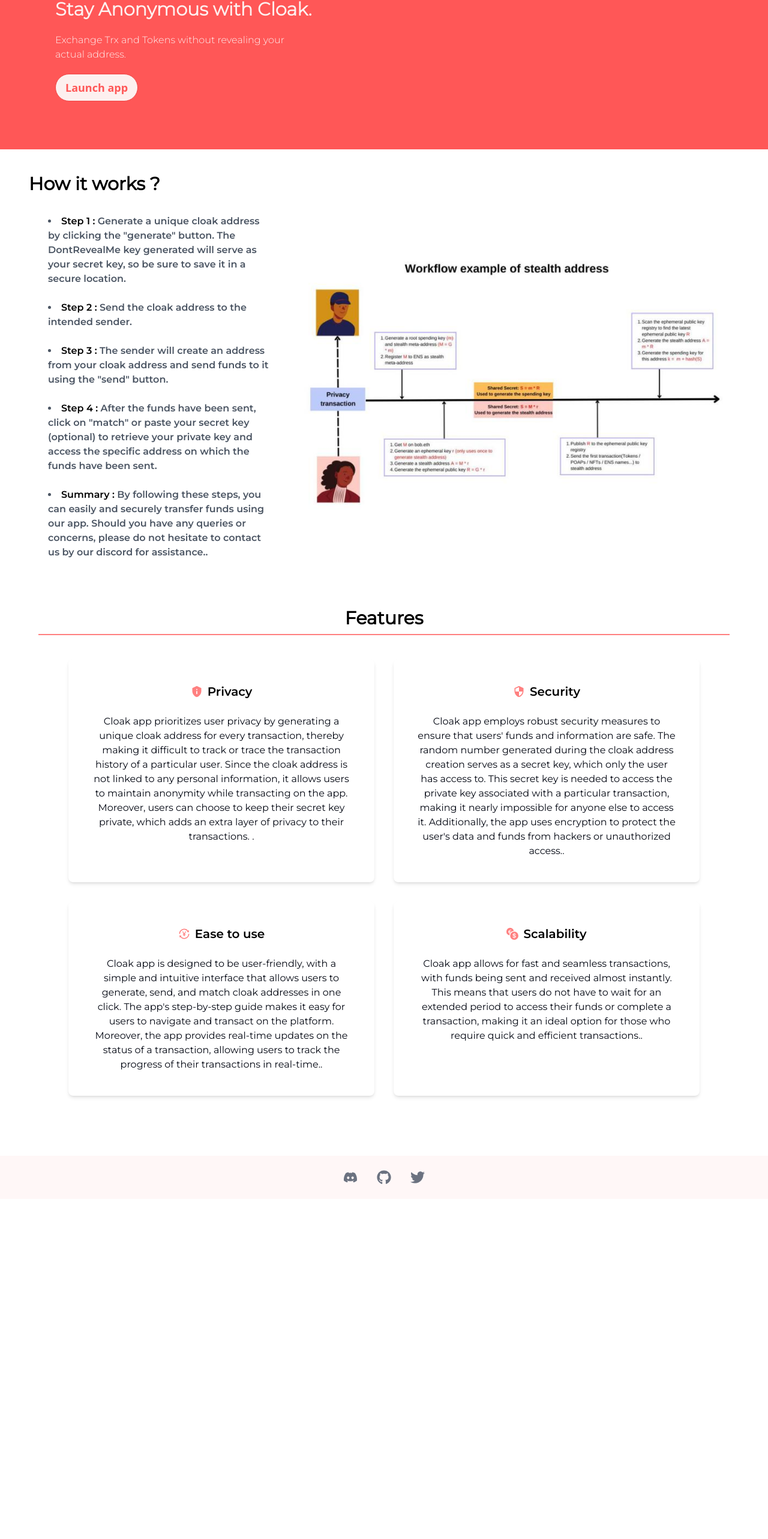
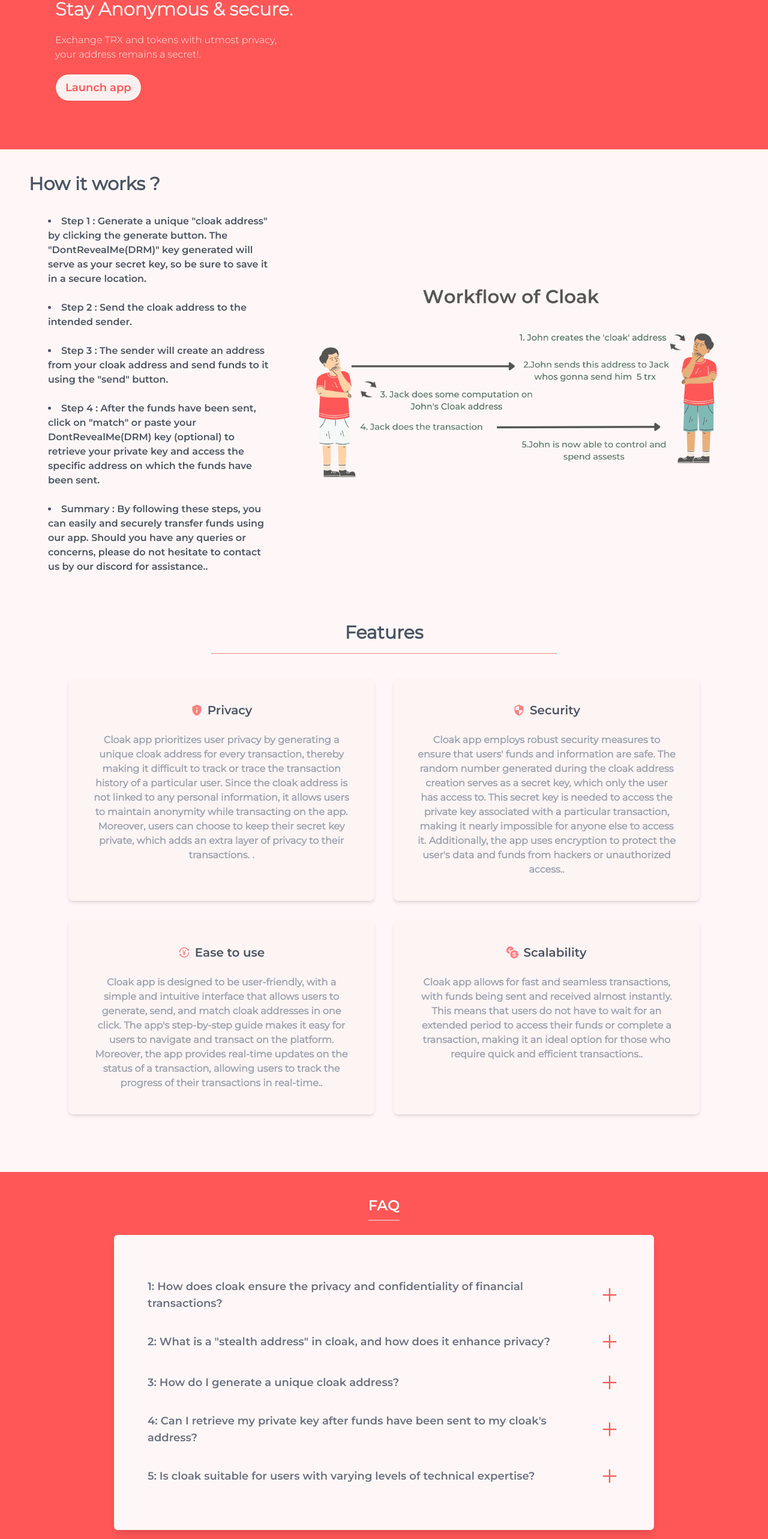
Before and after one commit to OxMaaz/Cloak, a React (Create React App) app in the folder cloak/ui-cloak/: page / in a window 1280 px wide. Shown: the part 180-2746 px from the top of the page at 60% size. Before the commit the page ends 2179 px from the top, so only its background shows below. Built offline with nearby package versions, Linux system fonts and the light colour scheme.

Commit message:
upgrading the ui

```diff
--- a/cloak/ui-cloak/src/components/Cloak.js
+++ b/cloak/ui-cloak/src/components/Cloak.js
@@ -95,10 +95,9 @@ const Cloak = () => {
                     theme="light" />
                 <Connect />
                 <Stealth />
-                <div className=' mt-16  border-2  mx-auto  w-[700px]'>
-                </div>
+
                 <Transaction />
-                <Footer />
+                {/* <Footer /> */}
             </CloakContext.Provider>
         </div>
     )
--- a/cloak/ui-cloak/src/components/Send.js
+++ b/cloak/ui-cloak/src/components/Send.js
@@ -205,7 +205,7 @@ const Send = () => {
     }
 
     return (
-        <div className=" flex flex-col items-center space-y-4 mt-4 ">
+        <div className=" flex flex-col items-center space-y-2 mt-4 ">
 
 
             {/* tokens dropdown */}
@@ -256,7 +256,7 @@ const Send = () => {
             </div>
             {/* send button */}
 
-            <div className='  pt-5 ml-2'>
+            <div className='  pt-3 ml-2'>
                 <div
                     className=" cursor-pointer flex justify-around items-center  montserrat-subtitle border-1 p-1  text-white bg-[#FF5757] hover:shadow-xl px-6 text-center rounded-md  font-semibold  border-red-500 border"
                     onClick={token === '' ? sendTrx : sendTrc20}
--- a/cloak/ui-cloak/src/components/Stealth.js
+++ b/cloak/ui-cloak/src/components/Stealth.js
@@ -87,35 +87,35 @@ const Stealth = () => {
   }, []);
 
   return (
-    <div className="flex flex-col space-y-6">
-      <h1 className="montserrat-subtitle text-gray-700 text-4xl  font-extrabold">Cloak Address</h1>
+    <>
+      <div className="flex flex-col items-center p-14 rounded-t-md">
 
-      <div className="flex mx-auto space-x-3 text-gray-700">
-        <h3 className="montserrat-medium font-normal">#tronCloak-
-          <span className="montserrat-small font-semibold">{stealthmeta}</span>
-        </h3>
-        {/* copy key */}
-        <AiOutlineCopy
-          className="cursor-pointer text-gray-500"
-          size={20}
-          onClick={oncopy}
+        <div className="pb-6 flex flex-col space-y-4 items-center border-b w-full">
+          <h1
+            className="mx-auto w-[45%] montserrat-subtitle text-gray-500 md:text-3xl
+      text-4xl  font-bold"
+          > Unlock
+            <span className="montserrat-subtitle md:text-3xl
+      text-4xl font-extrabold text-gray-500 "> the true potential of privacy</span> with Cloak Protocol</h1>
 
-        />
-      </div>
+          {note === true &&
+            <p
+              className="montserrat-small text-gray-500 font-semibold font-mono w-[60%]">
+              Guard the key, unleash the cloak. Never reveal the 'DontRevealMe key' , only share your secure 'Cloak address' for confidential transactions. </p>}
+        </div>
 
-      {/* generatemetakey */}
-      <div>
+        <div className="my-6 flex gap-4 items-center p-2 px-3 rounded-md  bg-[#fceeee]">
+          <p className="montserrat-small  font-semibold text-gray-500">
+            <span className="text-[#435864] font-semibold">#tronCloak-</span>
+            {stealthmeta}</p>
+          <AiOutlineCopy className='font-bold text-2xl text-gray-500' onClick={oncopy} />
+        </div>
+
         <button
           className="montserrat-subtitle border-1 p-1 montserrat-subtitle   text-white bg-[#FF5757] hover:shadow-xl px-6 text-center rounded-md  font-semibold   hover:bg-[#FDF0EF] hover:text-[#FF5757]  hover:border-white border-red-500 border"
-          onClick={generatestealthmetaaddress}
-        >
-          Generate
-        </button>
+          onClick={generatestealthmetaaddress}>Generate</button>
       </div>
-      {note === true &&
-        <div className="flex justify-center text-gray-800 items-center  mr-2 mb-2"> <span className="montserrat-subtitle font-semibold  " >⚠ Note :  </span> <p className="montserrat-subtitle font-semibold text-gray-500 "> Never expose the 'DontRevealMe' key . Always Share 'Cloak address' to receive trnsc</p>
-        </div>}
-    </div>
+    </>
   )
 }
 
--- a/cloak/ui-cloak/src/intro/Container.js
+++ b/cloak/ui-cloak/src/intro/Container.js
@@ -2,15 +2,17 @@ import React from 'react'
 import Header from './Header'
 import Description from './Description'
 import Footer from './Footer'
+import Qna from './Qna'
 
 const Container = () => {
   return (
-    <>
+    <div className='bg-[#FFF7F7]'>
       <Header />
       <Description />
+      <Qna/>
       <Footer />
 
-    </>
+    </div>
   )
 }
 
--- a/cloak/ui-cloak/src/intro/Description.js
+++ b/cloak/ui-cloak/src/intro/Description.js
@@ -1,6 +1,6 @@
 import React from 'react'
 // import { MdOutlinePrivacyTip, MdSecurity, MdAlarmOn, MdThumbUpOffAlt } from "react-icons/md";
-import descriptionimage from '../assets/descriptionImage.jpg';
+import descriptionimage from '../assets/cloakdescription.png';
 import { MdOutlineSecurity, MdPrivacyTip } from 'react-icons/md';
 import { AiOutlineTransaction } from 'react-icons/ai';
 import { BsCurrencyExchange } from 'react-icons/bs';
@@ -8,11 +8,11 @@ import { BsCurrencyExchange } from 'react-icons/bs';
 
 const Description = () => {
   return (
-    <div className='bg-[white] p-10 px-8 montserrat-medium'>
+    <div className=' p-10 px-8 montserrat-medium'>
 
       <div className='flex items-start flex-col px-4'>
         {/* Heading */}
-        <h2 className='montserrat-heading font-semibold self-left text-3xl text-black'>How it works ?</h2>
+        <h2 className='montserrat-heading font-semibold self-left text-3xl  text-gray-600'>How it works ?</h2>
 
 
         {/* image */}
@@ -28,20 +28,20 @@ const Description = () => {
           <div class="xl:w-[40%] flex flex-col p-8 break-words montserrat-subheading">
             <ul class="list-disc list-inside space-y-6">
               <li className="mb-2 text-left text-gray-600">
-                <span className="font-semibold text-black break-words">Step 1 : </span>
-                Generate a unique cloak address by clicking the "generate" button. The DontRevealMe key generated will serve as your secret key, so be sure to save it in a secure location.
+                <span className="font-semibold text-gray-600 break-words">Step 1 : </span>
+                Generate a unique "cloak address" by clicking the generate button. The "DontRevealMe(DRM)" key generated will serve as your secret key, so be sure to save it in a secure location.
               </li>
               <li class="mb-2 text-left text-gray-600">
-                <span class="font-semibold text-black">Step 2 : </span> Send the cloak address to the intended sender.
+                <span class="font-semibold text-gray-600">Step 2 : </span> Send the cloak address to the intended sender.
               </li>
               <li class="mb-2 text-left text-gray-600">
-                <span class="font-semibold text-black">Step 3 : </span> The sender will create an address from your cloak address and send funds to it using the "send" button.
+                <span class="font-semibold text-gray-600">Step 3 : </span> The sender will create an address from your cloak address and send funds to it using the "send" button.
               </li>
               <li class="mb-2 text-left text-gray-600">
-                <span class="font-semibold text-black">Step 4 : </span> After the funds have been sent, click on "match" or paste your secret key (optional) to retrieve your private key and access the specific address on which the funds have been sent.
+                <span class="font-semibold text-gray-600">Step 4 : </span> After the funds have been sent, click on "match" or paste your DontRevealMe(DRM) key (optional) to retrieve your private key and access the specific address on which the funds have been sent.
               </li>
               <li class="mb-2 text-left text-gray-600">
-                <span class="font-semibold text-black">Summary : </span> By following these steps, you can easily and securely transfer funds using our app. Should you have any queries or concerns, please do not hesitate to contact us by our discord for assistance..
+                <span class="font-semibold text-gray-600">Summary : </span> By following these steps, you can easily and securely transfer funds using our app. Should you have any queries or concerns, please do not hesitate to contact us by our discord for assistance..
               </li>
             </ul>
           </div>
@@ -59,52 +59,53 @@ const Description = () => {
 
       <div class="rounded-lg p-8">
         <div class="mx-auto">
-          <h2 class="montserrat-heading text-3xl font-semibold mb-4 mt-4 underline-offset-5 border-b-2 pb-2 border-[#ff8080]">Features</h2>
+          <h2 class="montserrat-heading text-gray-600 text-3xl font-semibold mb-2 mt-4 ">Features</h2>
+          <div className='border-b w-[50%] pb-2 border-[#ff8080] mx-auto mb-4 '></div>
           <div class="sm:p-6 cursor-default mx-auto max-w-[1100px] px-15 p-6 grid grid-cols-2 gap-8">
             <div class="col-span-2 md:col-span-1 ">
-              <div class="bg-white  shadow-md hover:shadow-lg rounded-lg p-10 space-y-4 h-full ">
+              <div class="bg-[#fdf4f4]  shadow-md hover:shadow-lg rounded-lg p-10 space-y-4 h-full ">
                 <div className='flex space-x-2 items-center justify-center '>
                   <MdPrivacyTip color='#ff8080' className='text-xl mb-2 ' />
-                  <h3 class="montserrat-subheading text-xl text-black font-semibold mb-2">Privacy</h3>
+                  <h3 class="montserrat-subheading text-xl text-gray-600 font-semibold mb-2">Privacy</h3>
                 </div>
-                <p class=" text-gray-950 montserrat-heading">Cloak app prioritizes user privacy by generating a unique cloak address for every transaction, thereby making it difficult to track or trace the transaction history of a particular user. Since the cloak address is not linked to any personal information, it allows users to maintain anonymity while transacting on the app. Moreover, users can choose to keep their secret key private, which adds an extra layer of privacy to their transactions.
+                <p class=" text-gray-400 font-semibold montserrat-heading">Cloak app prioritizes user privacy by generating a unique cloak address for every transaction, thereby making it difficult to track or trace the transaction history of a particular user. Since the cloak address is not linked to any personal information, it allows users to maintain anonymity while transacting on the app. Moreover, users can choose to keep their secret key private, which adds an extra layer of privacy to their transactions.
                   .</p>
               </div>
             </div>
             <div class="col-span-2 md:col-span-1">
 
-              <div class="bg-white shadow-md hover:shadow-lg rounded-lg p-10 space-y-4 h-full">
+              <div class="bg-[#fdf4f4] shadow-md hover:shadow-lg rounded-lg p-10 space-y-4 h-full">
                 <div className='flex space-x-2 items-center justify-center'>
                   <MdOutlineSecurity color='#ff8080' className='text-xl mb-2' />
-                  <h3 class="montserrat-subheading text-xl font-semibold mb-2">Security</h3>
+                  <h3 class="montserrat-subheading text-xl text-gray-600 font-semibold mb-2">Security</h3>
                 </div>
-                <p class=" text-gray-950 montserrat-heading">Cloak app employs robust security measures to ensure that users' funds and information are safe. The random number generated during the cloak address creation serves as a secret key, which only the user has access to. This secret key is needed to access the private key associated with a particular transaction, making it nearly impossible for anyone else to access it. Additionally, the app uses encryption to protect the user's data and funds from hackers or unauthorized access..</p>
+                <p class=" text-gray-400 font-semibold montserrat-heading">Cloak app employs robust security measures to ensure that users' funds and information are safe. The random number generated during the cloak address creation serves as a secret key, which only the user has access to. This secret key is needed to access the private key associated with a particular transaction, making it nearly impossible for anyone else to access it. Additionally, the app uses encryption to protect the user's data and funds from hackers or unauthorized access..</p>
               </div>
             </div>
             <div class="col-span-2 md:col-span-1">
-              <div class="bg-white shadow-md hover:shadow-lg rounded-lg p-10 space-y-4 h-full">
+              <div class="bg-[#fdf4f4] shadow-md hover:shadow-lg rounded-lg p-10 space-y-4 h-full">
                 <div className='flex space-x-2 items-center justify-center'>
                   <AiOutlineTransaction color='#ff8080' className='text-xl mb-2' />
 
-                  <h3 class="montserrat-subheading text-xl font-semibold mb-2">Ease to use</h3>
+                  <h3 class="montserrat-subheading text-xl text-gray-600 font-semibold mb-2">Ease to use</h3>
 
 
 
                 </div>
-                <p class="text-gray-950 montserrat-heading">Cloak app is designed to be user-friendly, with a simple and intuitive interface that allows users to generate, send, and match cloak addresses in one click. The app's step-by-step guide makes it easy for users to navigate and transact on the platform. Moreover, the app provides real-time updates on the status of a transaction, allowing users to track the progress of their transactions in real-time..</p>
+                <p class="text-gray-400 font-semibold montserrat-heading">Cloak app is designed to be user-friendly, with a simple and intuitive interface that allows users to generate, send, and match cloak addresses in one click. The app's step-by-step guide makes it easy for users to navigate and transact on the platform. Moreover, the app provides real-time updates on the status of a transaction, allowing users to track the progress of their transactions in real-time..</p>
               </div>
             </div>
             <div class="col-span-2 md:col-span-1">
-              <div class="bg-white shadow-md hover:shadow-lg rounded-lg p-10 space-y-4 h-full">
+              <div class="bg-[#fdf4f4] shadow-md hover:shadow-lg rounded-lg p-10 space-y-4 h-full">
                 <div className='flex space-x-2 items-center justify-center'>
                   <BsCurrencyExchange color='#ff8080' className='text-xl mb-2' />
 
-                  <h3 class="montserrat-subheading text-xl font-semibold mb-2">Scalability</h3>
+                  <h3 class="montserrat-subheading text-xl text-gray-600 font-semibold mb-2">Scalability</h3>
 
 
 
                 </div>
-                <p class=" text-gray-950 montserrat-heading">Cloak app allows for fast and seamless transactions, with funds being sent and received almost instantly. This means that users do not have to wait for an extended period to access their funds or complete a transaction, making it an ideal option for those who require quick and efficient transactions..</p>
+                <p class=" text-gray-400 font-semibold montserrat-heading">Cloak app allows for fast and seamless transactions, with funds being sent and received almost instantly. This means that users do not have to wait for an extended period to access their funds or complete a transaction, making it an ideal option for those who require quick and efficient transactions..</p>
               </div>
             </div>
           </div>
--- a/cloak/ui-cloak/src/intro/Footer.js
+++ b/cloak/ui-cloak/src/intro/Footer.js
@@ -3,7 +3,7 @@ import { FaDiscord, FaGithub, FaTwitter } from 'react-icons/fa';
 
 const Footer = () => {
   return (
-  <div class="p-4 bg-[#FFF7F7] mt-1 ">
+  <div class="p-4  mt-1 ">
     <ul class="flex justify-center space-x-4">
       <li class="p-2"><a href="/"><FaDiscord size={24} className='text-gray-500 ' /></a></li>
       <li class="p-2"><a href="https://github.com/ScriptKiddii/Cloak"><FaGithub size={24} className='text-gray-500' /></a></li>
--- a/cloak/ui-cloak/src/intro/Header.js
+++ b/cloak/ui-cloak/src/intro/Header.js
@@ -30,10 +30,10 @@ const Header = () => {
       </div>
         {/* at the bottom of the logo */}
         <div className='sm:p-16 p-10 flex flex-col items-start space-y-4'>
-          <h2 className='montserrat-subtitle font-bold sm:text-[1.9rem] text-[1.7rem] text-[#FDF0EF]'>Stay Anonymous with Cloak.</h2>
-          <p className='montserrat-small text-[#FDF0EF] text-left break-words  max-w-[400px]'>Exchange Trx and Tokens without revealing your actual address.</p>
+          <h2 className='montserrat-subtitle font-bold sm:text-[1.9rem] text-[1.7rem] text-[#FDF0EF]'>Stay Anonymous & secure.</h2>
+          <p className='montserrat-small text-[#FDF0EF] text-left break-words  max-w-[400px]'>Exchange TRX and tokens with utmost privacy, your address remains a secret!.</p>
           <div className='pt-1'>
-            <button className='border-1  hover:text-white hover:bg-[#FF5757] hover:shadow-xl p-2 px-4 rounded-full bg-[#FDF0EF] text-[#FF5757] font-semibold hover:border-white border-red-500 border text-lg' onClick={Valid}>Launch app</button>
+            <button className='border-1 montserrat-subheading  hover:text-white hover:bg-[#FF5757] hover:shadow-xl p-2 px-4 rounded-full bg-[#FDF0EF] text-[#FF5757] font-semibold hover:border-white border-red-500 border text-lg' onClick={Valid}>Launch app</button>
           </div>
         </div>
     </div>
--- /dev/null
+++ b/cloak/ui-cloak/src/intro/Qna.js
@@ -0,0 +1,105 @@
+import React, { useState } from 'react';
+import {IoAddSharp} from 'react-icons/io5';
+
+
+
+const Qna = () => {
+  const [showAnswers, setShowAnswers] = useState([]);
+
+  const toggleAnswer = (index) => {
+    const updatedShowAnswers = [...showAnswers];
+    updatedShowAnswers[index] = !updatedShowAnswers[index];
+    setShowAnswers(updatedShowAnswers);
+  };
+
+  return (
+    <div className='p-5 py-10 flex flex-col items-center justify-center bg-[#FF5757]'>
+      <h1 className='montserrat-subheading text-2xl mb-6 text-white border-b pb-2 border-gray-200'>FAQ</h1>
+      <div className='xl:p-14 xl:px-s20 bg-[#FFF7F7] lg:w-[900px] p-5 rounded-md shadow-lg flex flex-col
+       items-start justify-center'>
+        <h4 onClick={() => toggleAnswer(0)}
+        className='text-left justify-between w-full hover:text-gray-400
+        lg:text-lg cursor-pointer flex items-center
+         montserrat-subheading py-4 text-gray-500 gap-16'
+        >1: How does cloak ensure the
+         privacy and confidentiality of financial transactions?
+         <span>
+          <IoAddSharp color='#FF5757' className='lg:text-4xl text-3xl'/>
+          </span></h4>
+        {showAnswers[0] && <p
+        className='w-[90%] px-4  pb-5  montserrat-subheading  text-gray-400 text-left'
+        >cloak employs secure secret addresses and a
+          one-time public key mechanism, making it virtually impossible to
+          trace or monitor transactions by anyone else. This ensures enhanced
+          privacy and confidentiality.</p>}
+
+        <h4 onClick={() => toggleAnswer(1)}
+          className='text-left justify-between w-full hover:text-gray-400 lg:text-lg cursor-pointer flex items-center
+          montserrat-subheading py-4 text-gray-500 gap-16'
+        >2: What is a "stealth address" in
+         cloak, and how does it enhance privacy?
+         <span>
+          <IoAddSharp color='#FF5757' className='lg:text-4xl text-3xl'/>
+          </span></h4>
+        {showAnswers[1] && <p
+        className='w-[90%] px-4  pb-5  montserrat-subheading text-gray-400 text-left'
+        >A "stealth address" is a unique and anonymous
+          address exclusively linked to the intended recipient.
+          It guarantees utmost privacy by making it difficult for
+          anyone else to trace the recipient or monitor
+          their transactions.</p>}
+
+        <h4 onClick={() => toggleAnswer(2)}
+          className='text-left justify-between w-full hover:text-gray-400 lg:text-lg cursor-pointer flex items-center
+          montserrat-subheading py-4 text-gray-500 gap-16'
+          >3: How do I generate a unique cloak
+        address?
+        <span>
+          <IoAddSharp color='#FF5757' className='lg:text-4xl text-3xl'/>
+          </span>
+        </h4>
+        {showAnswers[2] && <p
+        className='w-[90%] px-4  pb-5  montserrat-subheading text-gray-400 text-left'
+        >Simply click the "generate" button on our app,
+          and a unique cloak address will be generated for you. Make
+          sure to save the accompanying DRM key in a secure location for
+          future use.</p>}
+
+        <h4 onClick={() => toggleAnswer(3)}
+          className='text-left justify-between w-full hover:text-gray-400 lg:text-lg cursor-pointer flex items-center
+          montserrat-subheading py-4 text-gray-500 gap-16'
+        >4: Can I retrieve my private key after funds have been sent to my cloak's address?
+         <span>
+          <IoAddSharp color='#FF5757' className='lg:text-4xl text-3xl'/>
+          </span>
+        </h4>
+        {showAnswers[3] && <p
+        className='w-[90%] px-4  pb-5  montserrat-subheading text-gray-400 text-left'
+        >Yes, you can retrieve your private key by clicking
+          on the "match" button or by pasting your
+          DontRevealMe key (optional) into our app. This will allow you
+          to access the specific address where the
+          funds have been sent.</p>}
+
+        <h4 onClick={() => toggleAnswer(4)}
+          className='text-left justify-between w-full hover:text-gray-400 lg:text-lg cursor-pointer flex items-center
+          montserrat-subheading py-4 text-gray-500 gap-16'
+        >5: Is cloak suitable for users
+        with varying levels of technical expertise?
+        <span>
+          <IoAddSharp color='#FF5757' className='lg:text-4xl text-3xl'/>
+          </span>
+        </h4>
+        {showAnswers[4] && <p
+        className='w-[90%] px-4  pb-5  montserrat-subheading text-gray-400 text-left'
+        >Absolutely! cloak has been designed with
+          a user-friendly interface, making it accessible and
+          easy to use for individuals with different levels of
+          technical knowledge. Our app provides a seamless and
+          intuitive experience for all users.</p>}
+      </div>
+    </div>
+  );
+};
+
+export default Qna;
```
Also changed, not shown: cloak/ui-cloak/src/components/Connect.js (+28 -9 lines), cloak/ui-cloak/src/components/Transaction.js (+4 -4 lines), cloak/ui-cloak/src/assets/cloakdescription.png (added).
